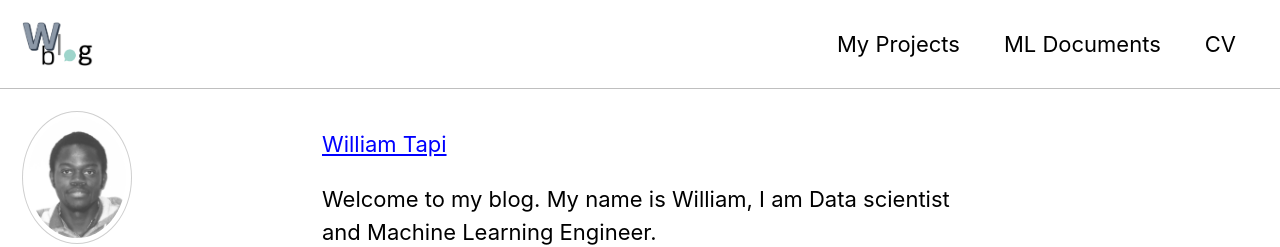
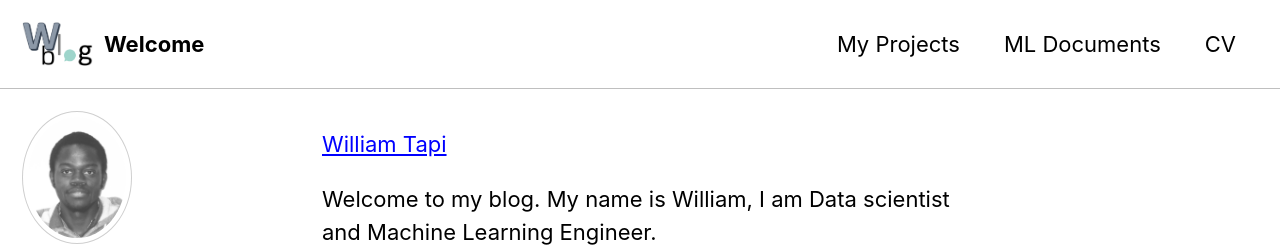
Before and after one commit to Will007-max/Will007-max.github.io, a Jekyll site: the page built from index.html, in a window 1280 px wide and 1202 px high. Shown: the top 247 px of the window. Built offline with Jekyll 4.4.1, drawn with Linux system fonts in a browser that asks for light colours; cached includes are drawn as plain includes; a script that is not in the unit is left out; the list of posts is cut into pages by our own code; comment, search, counter and statistics services are not loaded.

Commit message:
new article

```diff
--- a/_config.yml
+++ b/_config.yml
@@ -16,7 +16,7 @@
 
 # Site Settings
 locale                   : "en-US"
-title                    : ""
+title                    : "Welcome"
 title_separator          : "|"
 subtitle                 : # site tagline that appears below site title in masthead
 name                     : "William Tapi"
```
